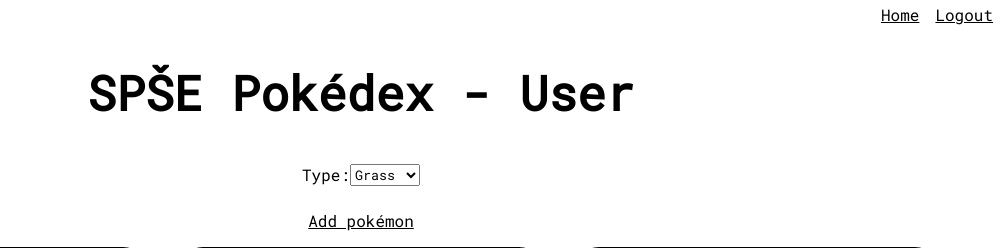
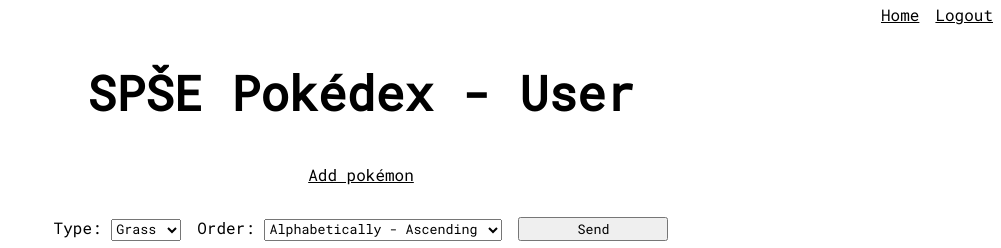
Before and after one commit to ceskyDJ/spse-pokedex, a PHP site: page /www/user.html in a window 1280 px wide. Shown: the top 248 px of the page, without its empty margins (279-1280 px from the left). Run offline with PHP 8.4, Linux system fonts and the light colour scheme.

Commit message:
Add order filter to user profile.

```diff
--- a/www/detail.html
+++ b/www/detail.html
@@ -13,13 +13,13 @@
 <body>
     <header class="header">
         <div class="header-item">
-            <a class="link" href="admin/user.html">User</a>
+            <a class="link" href="user.html">User</a>
         </div>
         <div class="header-item">
             <a class="link" href="#">Logout</a>
         </div>
         <div class="header-item">
-            <a class="link" href="admin/login.html">Login</a>
+            <a class="link" href="login.html">Login</a>
         </div>
     </header>
     <div class="content-container">
--- a/www/styles/common.css
+++ b/www/styles/common.css
@@ -49,9 +49,34 @@
     background-color: purple;
 }
 
+.content-container .filters {
+    display: flex;
+    flex-direction: column;
+    justify-content: center;
+}
+
+.filter, .button-container {
+    margin: 8px 0;
+}
+
+.submit-button {
+    width: 150px;
+}
+
 @media only screen and (min-width: 600px) {
     .content-container {
         padding: 32px;
+    }
+}
+
+@media only screen and (min-width: 768px) {
+    .content-container .filters {
+        flex-direction: row;
+        margin: 16px 0;
+    }
+
+    .filter, .button-container {
+        margin: 0 8px;
     }
 }
 
--- a/www/styles/user.css
+++ b/www/styles/user.css
@@ -1,7 +1,4 @@
-.filter {
-    display: flex;
-    flex-direction: row;
-    justify-content: center;
+.filter, .button-container {
     margin: 8px 0 16px;
 }
 
--- a/www/user.html
+++ b/www/user.html
@@ -4,18 +4,17 @@
     <meta name="viewport" content="width=device-width, initial-scale=1.0">
     <meta charset="UTF-8">
     <link href="styles/header.css" rel="stylesheet">
+    <link href="styles/user.css" rel="stylesheet">
     <link href="styles/common.css" rel="stylesheet">
-    <link href="styles/login.css" rel="stylesheet">
     <link href="styles/footer.css" rel="stylesheet">
     <link href="styles/pokemons.css" rel="stylesheet">
-    <link href="styles/user.css" rel="stylesheet">
     <link href="https://fonts.googleapis.com/css?family=Roboto+Mono&display=swap" rel="stylesheet">
     <title>Pokédex</title>
 </head>
 <body>
     <header class="header">
         <div class="header-item">
-            <a class="link" href="../index.html">Home</a>
+            <a class="link" href="index.html">Home</a>
         </div>
         <div class="header-item">
             <a class="link" href="#">Logout</a>
@@ -23,6 +22,10 @@
     </header>
     <div class="content-container">
         <h1 class="title">SPŠE Pokédex - User</h1>
+        <div class="add-pokemon">
+            <a class="link" href="#">Add pokémon</a>
+        </div>
+        <form class="filters">
             <div class="filter">
                 <label fod="pokemon-type">Type:</label>
                 <select id="pokemon-type">
@@ -31,9 +34,19 @@
                     <option value="mercedes">Water</option>
                 </select>
             </div>
-        <div class="add-pokemon">
-            <a class="link" href="#">Add pokémon</a>
+            <div class="filter">
+                <label fod="order-type ">Order:</label>
+                <select id="order-type">
+                    <option value="alphabetically-ascending">Alphabetically - Ascending</option>
+                    <option value="alphabetically-descending">Alphabetically - Descending</option>
+                    <option value="numerically-ascending">Numerically - Ascending</option>
+                    <option value="numerically-descending">Numerically - Descending</option>
+                </select>
             </div>
+            <div class="button-container">
+                <input type="submit" value="Send" class="submit-button"/>
+            </div>
+        </form>
         <div class="pokemons">
             <div class="pokemon">
                 <div class="header">
```
Also changed, not shown: www/index.html (+12 -3 lines), www/styles/index.css (deleted, +0 -30 lines). Lines whose indentation alone changed are shown as unchanged.
